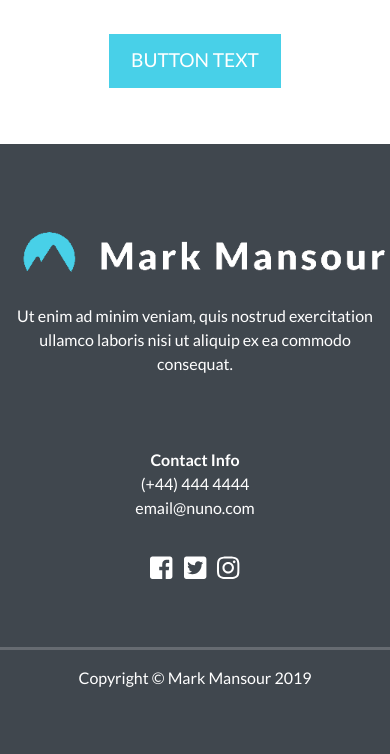
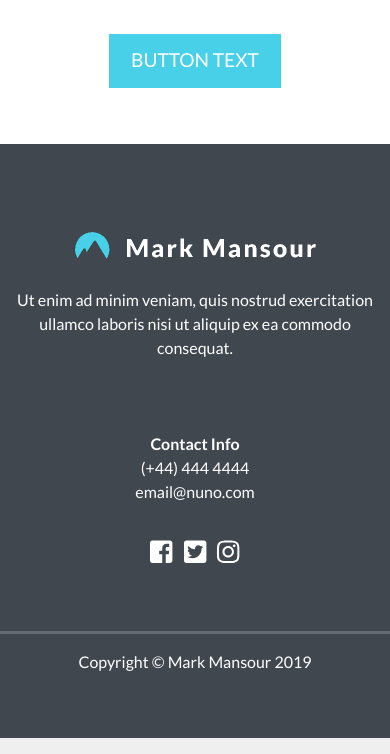
Before and after one commit to MarkMansour1/website, a PHP site: page / in a window 390 px wide. Shown: the part 4649-5403 px from the top of the page. Run offline with PHP 8.4, Linux system fonts and the light colour scheme; some libraries are stand-ins or nearby versions.

Commit message:
footer img

```diff
--- a/css/style.css
+++ b/css/style.css
@@ -308,6 +308,11 @@ hr.socket {
     font-size: 2.5rem;
   }
 
+  footer img {
+    height: 2rem;
+    margin: 1.5rem 0;
+  }
+
 }
 
 
```
